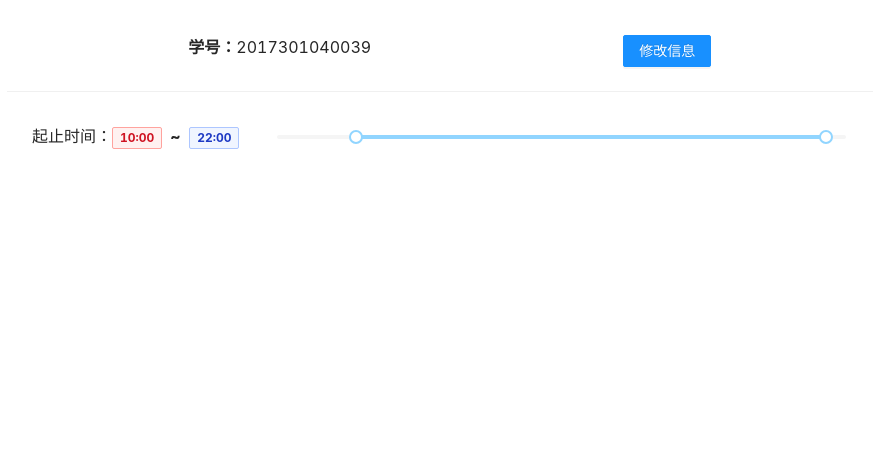
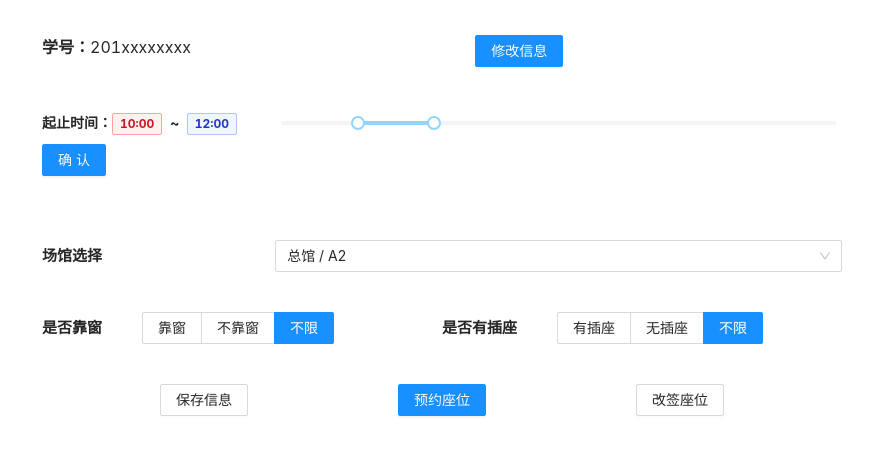
Before and after one commit to idocx/WHU-lib-res-frontend, a React (Create React App) app: page / in a window 1280 px wide. Shown: the top 454 px of the page, without its empty margins (198-1071 px from the left). Built offline with nearby package versions, Linux system fonts and the light colour scheme.

Commit message:
finish the layout

```diff
--- a/public/index.html
+++ b/public/index.html
@@ -28,8 +28,12 @@
     <style>
       #root {
         margin: 35px auto;
-        width: 870px;
-        height: 530px;
+        width: 800px;
+      }
+
+      .option-name {
+        font-size: 15px;
+        font-weight: bold;
       }
     </style>
   </head>
--- a/src/index.jsx
+++ b/src/index.jsx
@@ -1,7 +1,7 @@
-import React, { useState } from "react";
+import React, {useReducer} from "react";
 import ReactDOM from "react-dom";
 
-import { Radio, Space, Divider } from 'antd';
+import { Space, Button, Form } from 'antd';
 
 import "antd/dist/antd.css";
 
@@ -10,26 +10,101 @@ import styled from "styled-components";
 import UserInfoComponent from "./userInfo";
 import ResTimeSlider from "./time";
 import LibRoomCascader from "./libRoom";
+import SeatOptionRadios from "./seatOption"
+import OperationButtons from "./operationButton"
 
-const AppDiv = styled.div`
-  display: flex;
-  flex-direction: column;
+const AppDiv = styled(Space)`
+  width: 100%;
 `;
 
+function handleChange( state, action ) {
+  return {
+    ...state,
+    [action.type]: action.value
+  }
+}
+
 function App({ defaultValues }) {
-  var values = {...defaultValues};
+  const [values, setValues] = useReducer(handleChange, defaultValues)
+  const [form] = Form.useForm();
+  const handleFinsh = values => {
+    console.log(values);
+  }
   return (
-    <AppDiv>
-      <UserInfoComponent defaultUsername={values.username}/>
-      <ResTimeSlider defaultStart={values.startTime} defaultEnd={values.endTime}/>
+    <AppDiv direction={"vertical"} size={40}>
+      <UserInfoComponent
+        defaultUsername={values.username}
+      />
+      <Form
+        form={form}
+        onFinish={handleFinsh}
+      >
+        <Form.Item>
+          <ResTimeSlider
+            defaultValue={values.startEndTime}
+          />
+          <Button type="primary" htmlType="submit">确认</Button>
+        </Form.Item>
+      </Form>
+
+      <LibRoomCascader
+        defaultLibRoom={values.room}
+        options={values.options}
+      />
+      <SeatOptionRadios
+        handleChange={()=>{}}
+        defaultWindow={values.window}
+        defaultPlugger={values.plugger}
+        windowOptions={values.windowOptions}
+        pluggerOptions={values.pluggerOptions}
+      />
+      <OperationButtons />
     </AppDiv>
   )
 }
 
 const defaultValues = {
-  username: "2017301040039",
-  startTime: 600,
-  endTime: 1320
+  username: "201xxxxxxxx",
+  startEndTime: [600, 720],
+  room: [0, 12],
+  options: [
+    {
+      value: 0,
+      label: "总馆",
+      children: [
+        {
+          value: 11,
+          label: "A1"
+        },
+        {
+          value: 12,
+          label: "A2"
+        }
+      ]
+    },
+    {
+      value: 1,
+      label: "信图",
+      children: [
+        {
+          value: 21,
+          label: "不知道"
+        }
+      ]
+    }
+  ],
+  windowOptions: [
+    {value: 1, "label": "靠窗"},
+    {value: 2, "label": "不靠窗"},
+    {value: 0, "label": "不限"}
+  ],
+  window: 0,
+  pluggerOptions: [
+    {value: 1, "label": "有插座"},
+    {value: 2, "label": "无插座"},
+    {value: 0, "label": "不限"}
+  ],
+  plugger: 0
 }
 
 ReactDOM.render(
--- a/src/libRoom.jsx
+++ b/src/libRoom.jsx
@@ -1,17 +1,28 @@
 import React from "react";
 
-import { Cascader } from 'antd';
+import { Cascader, Row, Col } from 'antd';
 
 import "antd/dist/antd.css";
 
-export default function LibRoomCascader({ defaultValue, options, handleChange }) {
+export default function LibRoomCascader({ defaultLibRoom, options, handleChange }) {
   return (
-    <Cascader
-      expandTrigger="hover"
-      options={options}
-      defaultValue={defaultValue}
-      onChange={handleChange}
-    />
+    <Row align={"middle"}>
+      <Col span={7}>
+        <label className={"option-name"}>
+          场馆选择
+        </label>
+      </Col>
+      <Col span={17}>
+        <Cascader
+        expandTrigger={"hover"}
+        placeholder={"请选择"}
+        options={options}
+        defaultValue={defaultLibRoom}
+        onChange={handleChange}
+        style={{ width: "100%" }}
+      />
+      </Col>
+    </Row>
   )
 }
 
--- /dev/null
+++ b/src/operationButton.jsx
@@ -0,0 +1,23 @@
+import React from "react";
+
+import { Space, Button } from 'antd';
+
+import "antd/dist/antd.css";
+
+import styled from "styled-components";
+
+const Buttons = styled(Space)`
+  display: flex;
+  display: --webkit-flex;
+  justify-content: center;
+`;
+
+export default function OperationButtons() {
+  return (
+    <Buttons size={150}>
+      <Button type="secondary">保存信息</Button>
+      <Button type="primary">预约座位</Button>
+      <Button type="secondary">改签座位</Button>
+    </Buttons>
+  )
+}
--- a/src/seatOption.jsx
+++ b/src/seatOption.jsx
@@ -1,25 +1,19 @@
 import React from "react";
 
-import { Radio, Space } from 'antd';
+import { Radio, Space, Col, Row } from 'antd';
 
 import "antd/dist/antd.css";
 
 import styled from "styled-components";
 
-const RadioDiv = styled(Space)`
-  display: flex;
-  display: -webkit-flex; /* Safari */
-  justify-content: center;
-`;
-
 const RadioSpace = styled(Space)`
-  align-items: baseline
+  align-items: baseline;
 `;
 
 const CustomRadio = ({ name, options, defaultValue, handleChange }) => {
   return (
-    <RadioSpace size={"large"}>
-      <strong>{name}</strong>
+    <RadioSpace size={40}>
+      <label className={"option-name"}>{name}</label>
       <Radio.Group
         defaultValue={defaultValue}
         buttonStyle="solid"
@@ -37,21 +31,25 @@ const CustomRadio = ({ name, options, defaultValue, handleChange }) => {
   )
 }
 
-export default SeatOptionRadios = ( handleChange ) => {
+export default function SeatOptionRadios({ defaultWindow, defaultPlugger, windowOptions, pluggerOptions, handleChange }) {
   return (
-    <RadioDiv size={75}>
+    <Row align={"middle"}>
+      <Col span={12}>
         <CustomRadio
           name={"是否靠窗"}
-        defaultValue={"c"}
-        options={[{value: "a", "label": "靠窗"}, {value: "b", "label": "不靠窗"}, {value: "c", "label": "不限"}]}
-        handleChage={handleChage}
+          defaultValue={defaultWindow}
+          options={windowOptions}
+          handleChage={handleChange}
         />
+      </Col>
+      <Col span={12}>
         <CustomRadio
           name={"是否有插座"}
-        defaultValue={"c"}
-        options={[{value: "a", "label": "有插座"}, {value: "b", "label": "无插座"}, {value: "c", "label": "不限"}]}
-        handleChage={handleChage}
+          defaultValue={defaultPlugger}
+          options={pluggerOptions}
+          handleChage={handleChange}
         />
-    </RadioDiv>
+      </Col>
+    </Row>
   )
 }
--- a/src/time.jsx
+++ b/src/time.jsx
@@ -1,18 +1,12 @@
 import React, { useState } from "react";
 
-import { Slider, Tag, Row, Col } from "antd";
+import { Slider, Tag, Row, Col, message } from "antd";
 import "antd/dist/antd.css";
 
 import styled from "styled-components";
 
 const TimeSlider = styled.div`
-  margin: 0 25px;
-  margin-top: 5px;
-`;
-
-const TimeLabel = styled.label`
-  font-size: 16px;
-  text-align: center;
+  margin-bottom: 5px
 `;
 
 function formatTime(value) {
@@ -21,35 +15,31 @@ function formatTime(value) {
   return `${hour}:${minute}`
 }
 
-export default function ResTimeSlider({ defaultStart, defaultEnd }) {
+export default function ResTimeSlider({ defaultValue }) {
   const name = "time-slider",
         minTime = 480,
         maxTime = 1350,
         timeInterval = 30,
-        [startEndTime, setTime] = useState([defaultStart, defaultEnd]),
-        [warning, setWarning] = useState("");
+        [value, setValue] = useState(defaultValue);
 
-  const handleChange = (value) => {
-    setTime(value)
+  const handleChange = values => {
+    setValue(values);
+  }
 
-    if (value[0] === value[1] || value[0] <= minTime || value[1] >= maxTime) {
-      setWarning(" (Invalid time range!)")
-    } else {
-      setWarning("")
-    }
+  const handleAfterChange = (values) => {
+    if (values[0] === values[1] || values[0] <= minTime || values[1] >= maxTime) {
+      message.error("Invalid time range!");
+    };
   }
   return (
     <TimeSlider>
       <Row align="middle">
         <Col span={7}>
-          <TimeLabel htmlFor={name}>起止时间：
-            <strong>
-              <Tag color="red">{formatTime(startEndTime[0])}</Tag>
-              ~&nbsp;&nbsp;
-              <Tag color="geekblue">{formatTime(startEndTime[1])}</Tag>
-            </strong>
-            {warning}
-          </TimeLabel>
+          <label className={"option-name"}>起止时间：
+            <Tag color="red">{formatTime(value[0])}</Tag>
+            ~&nbsp;&nbsp;
+            <Tag color="geekblue">{formatTime(value[1])}</Tag>
+          </label>
         </Col>
         <Col span={17}>
           <Slider
@@ -59,13 +49,13 @@ export default function ResTimeSlider({ defaultStart, defaultEnd }) {
             max={maxTime}
             step={timeInterval}
             onChange={handleChange}
+            onAfterChange={handleAfterChange}
             tooltipPlacement="bottom"
-            defaultValue={[defaultStart, defaultEnd]}
+            defaultValue={defaultValue}
             tipFormatter={formatTime}
           />
         </Col>
       </Row>
-
     </TimeSlider>
   )
 }
--- a/src/userInfo.jsx
+++ b/src/userInfo.jsx
@@ -1,6 +1,6 @@
 import React, { useState } from "react";
 
-import { Button, Space, Input, Form, Drawer, Divider, Col, Row } from 'antd';
+import { Button, Input, Form, Drawer, Col, Row } from 'antd';
 import "antd/dist/antd.css";
 
 import styled from "styled-components";
@@ -20,12 +20,12 @@ function UserInfoDescription({ username, openEditDrawer }) {
   return (
     <Description size={75}>
       <Row>
-        <Col span={6} offset={5}>
+        <Col span={7}>
           <span>
             <strong>学号：</strong>{username}
           </span>
         </Col>
-        <Col xs={2} offset={6}>
+        <Col xs={3} offset={6}>
           <Button type="primary" onClick={openEditDrawer}>修改信息</Button>
         </Col>
       </Row>
@@ -40,8 +40,11 @@ function EditUserInfoDrawer({ visible, closeEditDrawer, setUserInfo }) {
 
   const handleFinish = values => {
     setUserInfo(values);
+    form.resetFields();
     handleClose();
   };
+
+  const [form] = Form.useForm();
 
   return (
     <Drawer
@@ -52,19 +55,27 @@ function EditUserInfoDrawer({ visible, closeEditDrawer, setUserInfo }) {
     width={320}
   >
     <Form
+      hideRequiredMark
       onFinish={handleFinish}
+      form={form}
     >
       <FormItem
         name="username"
         label="学号"
-        rules={[{required: true}]}
+        rules={[{
+          required: true,
+          message: "学号不能为空"
+        }]}
       >
         <Input placeholder="请输入学号" />
       </FormItem>
       <FormItem
         name="password"
         label="密码"
-        rules={[{required: true}]}
+        rules={[{
+          required: true,
+          message: "密码不能为空"
+        }]}
       >
         <Input type="password" placeholder="请输入密码" />
       </FormItem>
@@ -74,7 +85,7 @@ function EditUserInfoDrawer({ visible, closeEditDrawer, setUserInfo }) {
   )
 }
 
-export default function UserInfoComponent({ defaultUsername }) {
+export default function UserInfoComponent({ defaultUsername, handleChange }) {
   const [editModeVisible, setEditModeVisible] = useState(false),
         [username, setUsername] = useState(defaultUsername);
 
@@ -98,7 +109,6 @@ export default function UserInfoComponent({ defaultUsername }) {
         closeEditDrawer={closeEditDrawer}
         setUserInfo={setUserInfo}
       />
-      <Divider />
     </>
   )
 }
```
Lines whose indentation alone changed are shown as unchanged.
